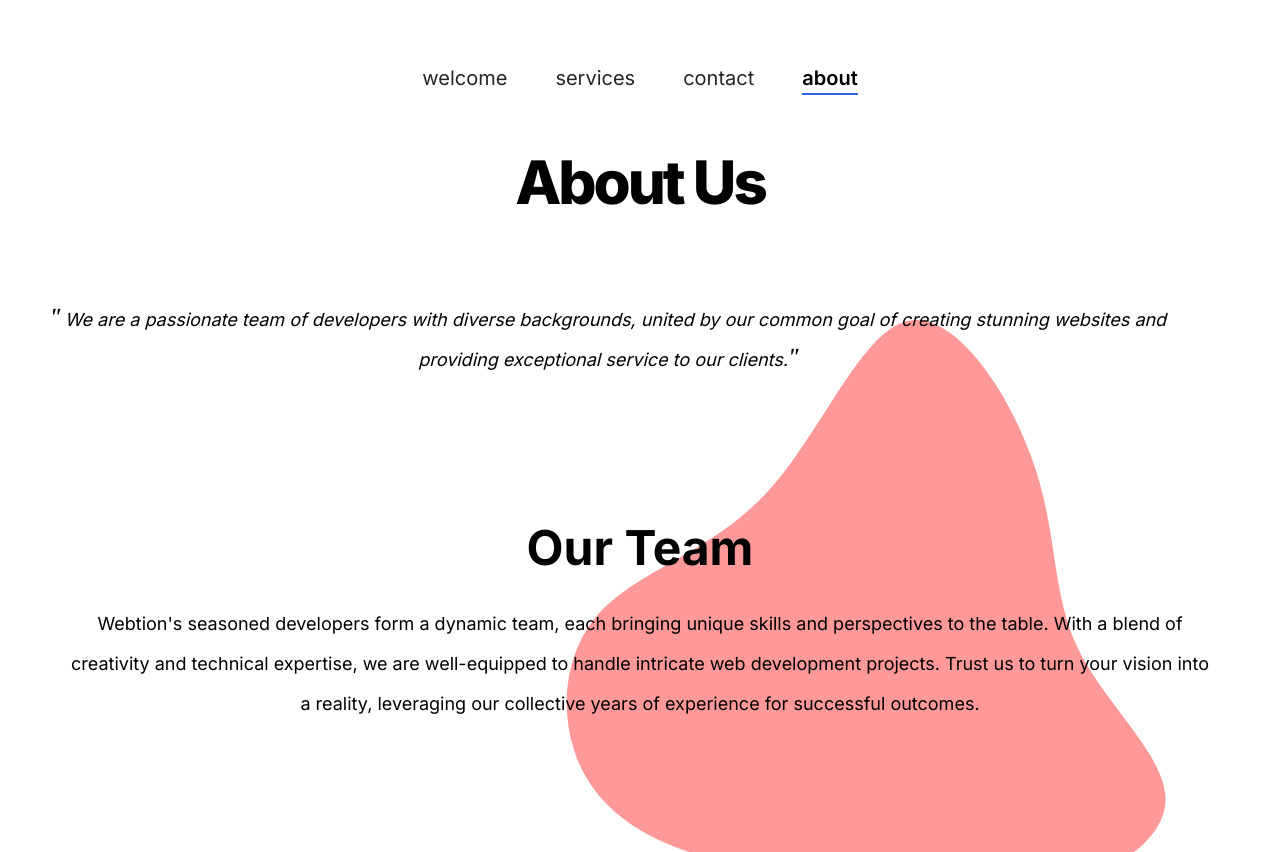
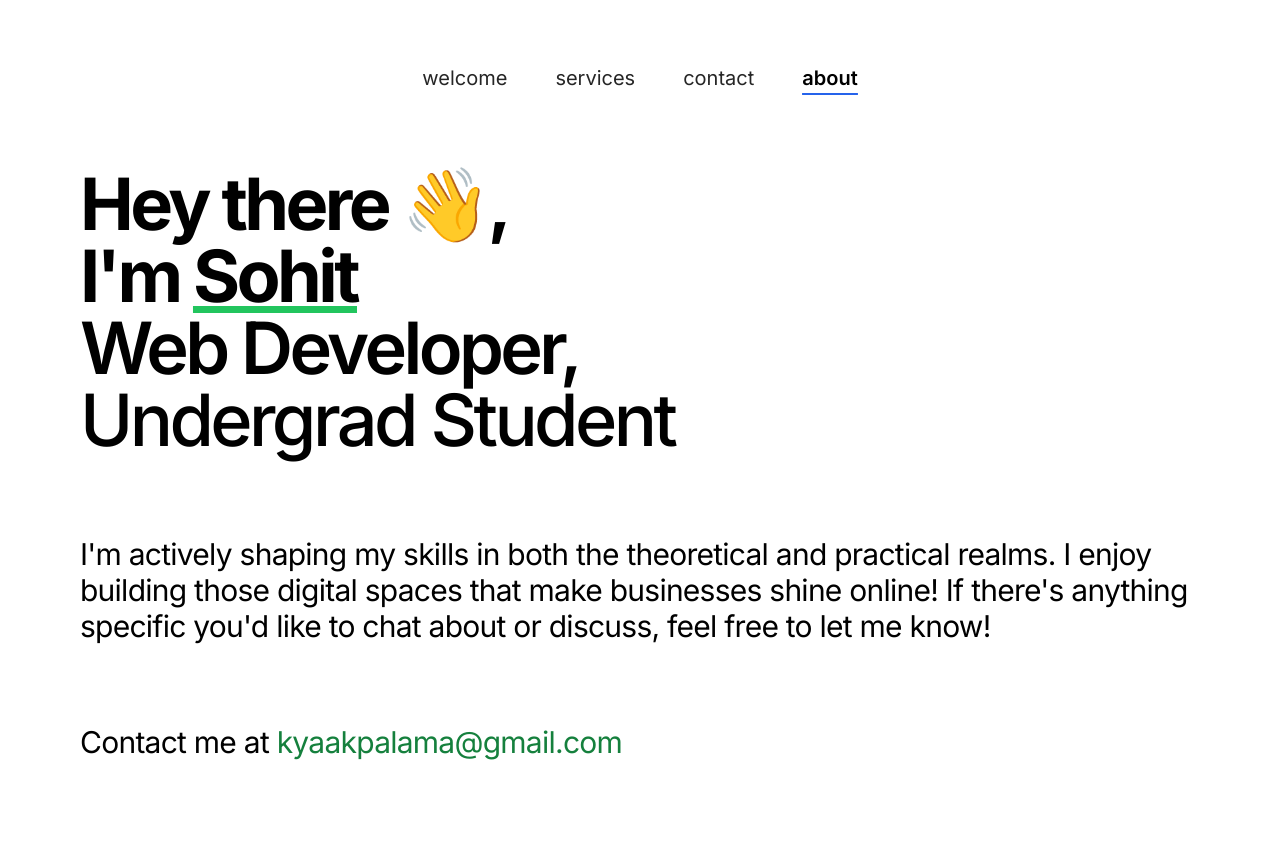
Before and after one commit to kyaakpa/webtion, a Next.js app: page /about in a window 1280 px wide. After the commit the page ends 800 px from the top, so only its background shows below. Built offline with nearby package versions, Linux system fonts and the light colour scheme.

Commit message:
about page overall ui enhancement transitions-add

```diff
--- a/app/about/page.js
+++ b/app/about/page.js
@@ -1,18 +1,10 @@
+"use client";
+import { motion } from "framer-motion";
+
 const About = () => {
   return (
-    <div className="flex mb-24 text-lg">
-      <svg
-        viewBox="0 0 200 200"
-        xmlns="http://www.w3.org/2000/svg"
-        className="fixed -z-10 max-lg:-bottom-[300px] w-[1000px] lg:top-[200px] lg:bottom-1 lg:left-[400px] lg:right-1 opacity-40"
-      >
-        <path
-          fill="#f00"
-          d="M26.7,-47.4C31.6,-33.2,30.3,-21.3,35.6,-10.3C40.9,0.7,52.8,10.8,53.1,19.5C53.4,28.1,42.1,35.3,31.3,36.3C20.6,37.2,10.3,32,0.7,31.1C-9,30.2,-17.9,33.6,-29.3,32.8C-40.8,32.1,-54.7,27.2,-61.6,17.3C-68.5,7.5,-68.4,-7.4,-60.9,-16.5C-53.4,-25.6,-38.5,-29,-27.1,-41C-15.7,-53.1,-7.9,-73.7,1.5,-75.8C10.9,-78,21.9,-61.5,26.7,-47.4Z"
-          transform="translate(100 100)"
-        />
-      </svg>
-      <div className=" mt-8">
+    <div>
+      {/* <div className=" mt-8">
         <h2 className="text-center text-6xl font-extrabold tracking-tighter mb-10">
           About Us
         </h2>
@@ -37,6 +29,80 @@ const About = () => {
             successful outcomes.
           </p>
         </div>
+      </div> */}
+      <div className="max-md:text-5xl md:text-7xl md:mx-20 max-md:mx-10 tracking-tighter mt-12">
+        <motion.h2
+          variants={{
+            hidden: { opacity: 0, y: 50 },
+            visible: { opacity: 1, y: 0 },
+          }}
+          initial="hidden"
+          transition={{ duration: 0.3, delay: 0.1 }}
+          animate="visible"
+          className=" font-bold"
+        >
+          Hey there &#128075;,
+        </motion.h2>{" "}
+        <motion.h2
+          variants={{
+            hidden: { opacity: 0, y: 50 },
+            visible: { opacity: 1, y: 0 },
+          }}
+          initial="hidden"
+          transition={{ duration: 0.3, delay: 0.15 }}
+          animate="visible"
+          className=" font-bold"
+        >
+          I'm <span className="underline decoration-green-500">Sohit</span>
+        </motion.h2>
+        <motion.h3
+          variants={{
+            hidden: { opacity: 0, y: 50 },
+            visible: { opacity: 1, y: 0 },
+          }}
+          initial="hidden"
+          transition={{ duration: 0.3, delay: 0.2 }}
+          animate="visible"
+          className="font-semibold"
+        >
+          Web Developer,
+        </motion.h3>
+        <motion.h3
+          variants={{
+            hidden: { opacity: 0, y: 50 },
+            visible: { opacity: 1, y: 0 },
+          }}
+          initial="hidden"
+          transition={{ duration: 0.3, delay: 0.25 }}
+          animate="visible"
+          className="font-medium"
+        >
+          Undergrad Student
+        </motion.h3>
+        <motion.p
+          variants={{
+            hidden: { opacity: 0 },
+            visible: { opacity: 1 },
+          }}
+          initial="hidden"
+          transition={{ duration: 0.8, delay: 0.5 }}
+          animate="visible"
+          className="max-md:mt-12 md:mt-20 max-md:text-xl md:text-3xl tracking-tight leading-10"
+        >
+          I'm actively shaping my skills in both the theoretical and practical
+          realms. I enjoy building those digital spaces that make businesses
+          shine online! If there's anything specific you'd like to chat about or
+          discuss, feel free to let me know!
+        </motion.p>
+        <p className="max-md:mt-12 md:mt-20 max-md:text-xl md:text-3xl tracking-tight leading-10">
+          Contact me at{" "}
+          <a
+            href="mailto:kyaakpalama@gmail.com"
+            className="text-green-700  hover:text-red-500 transition-colors duration-300 ease-in"
+          >
+            kyaakpalama@gmail.com
+          </a>
+        </p>
       </div>
     </div>
   );
--- a/app/api/contact/route.js
+++ b/app/api/contact/route.js
@@ -9,16 +9,6 @@ export async function POST(req) {
   const description = form.description;
   const companyName = form.companyName;
   const email = form.email;
-
-  // const transporter = nodemailer.createTransport({
-  //   port: 465,
-  //   host: "smtp.gmail.com",
-  //   auth: {
-  //     user: process.env.USERID,
-  //     pass: process.env.PASSWORD,
-  //   },
-  //   secure: true,
-  // });
 
   try {
     const mailData = await resend.emails.send({
@@ -48,41 +38,7 @@ export async function POST(req) {
 
     return NextResponse.json({ message: "ok" });
   } catch (error) {
-    return NextResponse.json({ error });
+    console.log(error);
+    return NextResponse.json({ message: "failed" });
   }
-
-  // const mailData = await resend{
-  //   from: process.env.USERID,
-  //   to: process.env.USERID,
-  //   subject: `Enquiry from ${fullName}`,
-  //   html: `
-  //   <head>
-  //   <style>
-  //   .container {
-  //     background-color: black;
-  //     color: white;
-  //     padding: 4rem;
-  //   }
-
-  //   </style>
-  //   </head>
-  //   <body>
-  //           <div class='container'>
-  //             <h2>Company: ${companyName}</h2>
-  //             <h2>Contact Address: ${email}</h2>
-  //             <p>Description: ${description}</p>
-  //           </div>
-  //   </body>
-  //         `,
-  // };
-
-  // const response = transporter.sendMail(mailData, (err, info) => {
-  //   if (err) {
-  //     return NextResponse.json(err);
-  //   } else {
-  //     return NextResponse.json("ok");
-  //   }
-  // });
-
-  // return NextResponse.json({ messsage: "ok" });
 }
--- a/app/api/custom/route.js
+++ b/app/api/custom/route.js
@@ -11,21 +11,12 @@ export async function POST(req) {
   const googleReviews = form.googleReviews;
   const darkMode = form.darkMode;
 
-  const transporter = nodemailer.createTransport({
-    port: 465,
-    host: "smtp.gmail.com",
-    auth: {
-      user: process.env.USERID,
-      pass: process.env.PASSWORD,
-    },
-    secure: true,
-  });
-
-  const mailData = {
-    from: `${name} ${email}`,
-    to: process.env.USERID,
-    subject: `Enquiry from ${name}`,
-    html: `
+  try {
+    const mailData = await resend.emails.send({
+      from: `${name} <onboarding@resend.dev>`,
+      to: "soheatshrestha@gmail.com",
+      subject: `Enquiry from ${name}`,
+      html: `
     <head>
     <style>
     body {
@@ -64,18 +55,11 @@ export async function POST(req) {
             </div>
     </body>
           `,
-  };
+    });
 
-  try {
-    const response = await transporter.sendMail(mailData, (err, info) => {
-      if (err) {
-        return NextResponse.json(err);
-      } else {
-        return NextResponse.json("ok");
-      }
-    });
+    return NextResponse.json({ message: "ok" });
   } catch (error) {
     console.log(error);
-    return NextResponse.json(error);
+    return NextResponse.json({ message: "failed" });
   }
 }
--- a/app/components/PricingCard.js
+++ b/app/components/PricingCard.js
@@ -277,15 +277,14 @@ const PricingCard = ({
       {price === "Build Now" ? (
         <button
           onClick={openModal}
-          className="flex p-4 justify-center font-semibold lg:text-2xl text-lg lg:block bg-blue-300 text-blue-900 rounded-xl self-end lg:w-full w-full hover:scale-[0.99]"
+          className="flex p-4 justify-center font-semibold lg:text-2xl text-lg lg:block bg-blue-300 text-blue-900 rounded-xl self-end lg:w-full w-full hover:bg-blue-900 hover:text-blue-300 transition-colors duration-500"
         >
           {price}
         </button>
       ) : (
-        // <BuildNowButton />
         <Link
           href={"/contact"}
-          className={`flex p-4 justify-center font-semibold lg:text-2xl text-lg lg:block ${btnBgColor} ${titleColor} rounded-xl self-end lg:w-full w-full hover:scale-[0.99]`}
+          className={`flex p-4 justify-center font-semibold lg:text-2xl text-lg lg:block bg-${btnBgColor} text-${titleColor} rounded-xl self-end lg:w-full w-full hover:animate-pulse`}
         >
           <button>{price}</button>
         </Link>
--- a/app/contact/page.js
+++ b/app/contact/page.js
@@ -58,6 +58,17 @@ const Contact = () => {
     <div
       className={`flex h-[85vh] lg:justify-evenly justify-center  lg:rounded-tl-full`}
     >
+      <svg
+        viewBox="0 0 200 200"
+        xmlns="http://www.w3.org/2000/svg"
+        className="absolute w-[800px] top-[100px] left-0 -z-10  lg:block hidden"
+      >
+        <path
+          fill="#fad4fa"
+          d="M25.7,-46.1C38.2,-37.3,56.4,-40.2,62.6,-34.5C68.8,-28.8,63,-14.4,63.3,0.2C63.6,14.8,70.2,29.6,67.3,41.1C64.5,52.6,52.2,60.8,39.4,65.1C26.6,69.4,13.3,69.8,-0.7,71C-14.6,72.1,-29.2,74,-35.5,66C-41.8,57.9,-39.9,39.9,-42,27.2C-44.1,14.6,-50.2,7.3,-53.5,-1.9C-56.8,-11,-57.1,-22.1,-54.4,-33.7C-51.7,-45.4,-46,-57.6,-36.5,-68.1C-26.9,-78.6,-13.5,-87.2,-3.4,-81.3C6.6,-75.4,13.3,-54.9,25.7,-46.1Z"
+          transform="translate(100 100)"
+        />
+      </svg>
       <div>
         <Image
           src={humanImage}
@@ -68,20 +79,9 @@ const Contact = () => {
           priority
         />
       </div>
-      <svg
-        viewBox="0 0 200 200"
-        xmlns="http://www.w3.org/2000/svg"
-        className="fixed w-[800px] left-1 -z-10 blur"
-      >
-        <path
-          fill="#fad4fa"
-          d="M25.7,-46.1C38.2,-37.3,56.4,-40.2,62.6,-34.5C68.8,-28.8,63,-14.4,63.3,0.2C63.6,14.8,70.2,29.6,67.3,41.1C64.5,52.6,52.2,60.8,39.4,65.1C26.6,69.4,13.3,69.8,-0.7,71C-14.6,72.1,-29.2,74,-35.5,66C-41.8,57.9,-39.9,39.9,-42,27.2C-44.1,14.6,-50.2,7.3,-53.5,-1.9C-56.8,-11,-57.1,-22.1,-54.4,-33.7C-51.7,-45.4,-46,-57.6,-36.5,-68.1C-26.9,-78.6,-13.5,-87.2,-3.4,-81.3C6.6,-75.4,13.3,-54.9,25.7,-46.1Z"
-          transform="translate(100 100)"
-        />
-      </svg>
-      <div className="flex flex-col gap-8 max-sm:-mt-20 self-center rounded-2xl p-6">
-        <h1 className="contact text-7xl font-semibold tracking-tighter">
-          Contact Us
+      <div className="flex flex-col gap-8 max-sm:-mt-20 self-center rounded-2xl p-6 sm:w-[450px]">
+        <h1 className="contact text-7xl font-semibold -tracking-[6px]">
+          CONTACT
         </h1>
         <form
           className="flex flex-col gap-6 w-full "
@@ -131,7 +131,7 @@ const Contact = () => {
           <button
             type="submit"
             onClick={handleSubmit(onSubmit)}
-            className="text-xl mt-3 active:scale-90 bg-black hover:bg-white hover:text-black rounded-lg self-end p-2 w-1/2 text-white transition-colors duration-200 ease-in"
+            className="text-xl mt-3 active:scale-90 bg-black hover:bg-neutral-700 rounded-lg self-end p-2 w-1/2 text-white transition-colors duration-200 ease-in"
           >
             <Image
               src={loading}
--- a/app/services/cardData.js
+++ b/app/services/cardData.js
@@ -1,9 +1,9 @@
 export const cardData = [
   {
     title: "Basic",
-    titleColor: "text-green-900",
+    titleColor: "green-900",
     bgColor: "bg-green-100",
-    btnBgColor: "bg-green-300",
+    btnBgColor: "green-300",
     caption: "Perfect for Small Business",
     bonusCaption: "",
     list: [
@@ -12,7 +12,6 @@ export const cardData = [
       "Contact Form",
       "Mobile Responsive",
       "Google Reviews",
-      "Dark mode",
     ],
     price: "Purchase for A$1699",
   },
@@ -20,9 +19,9 @@ export const cardData = [
     title: "Premium",
     caption: "Recommended",
     bonusCaption: "",
-    titleColor: "text-pink-900",
+    titleColor: "pink-900",
     bgColor: "bg-pink-100",
-    btnBgColor: "bg-pink-300",
+    btnBgColor: "pink-300",
 
     list: [
       "Upto 15 pages",
```
Also changed, not shown: app/welcome/page.js (+6 -6 lines).
